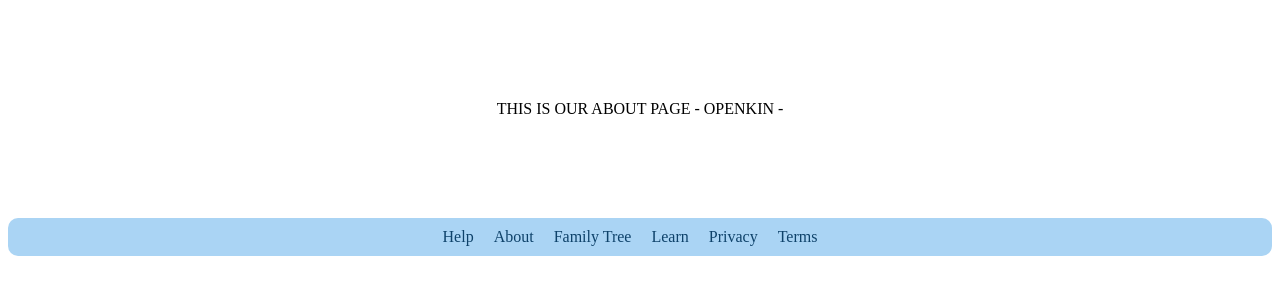
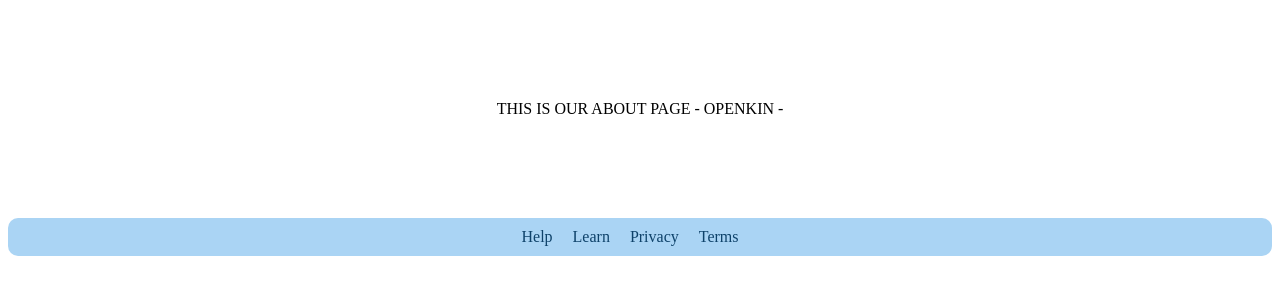
Before and after one commit to openkin-io/openkin.io, a Django app: page /about/ in a window 1280 px wide. Shown: the part 58-358 px from the top of the page. Run offline with Django 5.2, Linux system fonts and the light colour scheme.

Commit message:
update footer bar

```diff
--- a/app/templates/footer.html
+++ b/app/templates/footer.html
@@ -4,12 +4,6 @@
     <ul class="footer-list">
         <li>
             <a href="{% url 'faq' %}">Help</a>
-        </li>
-        <li>
-            <a href="{% url 'about' %}">About</a>
-        </li>
-        <li>
-            <a href="{% url 'familytree' %}">Family Tree</a>
         </li>
         <li>
             <a href="{% url 'learn' %}">Learn</a>
```
